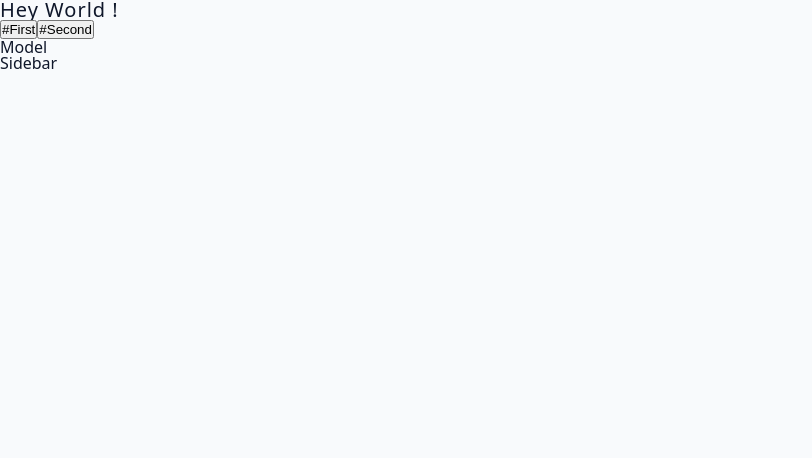
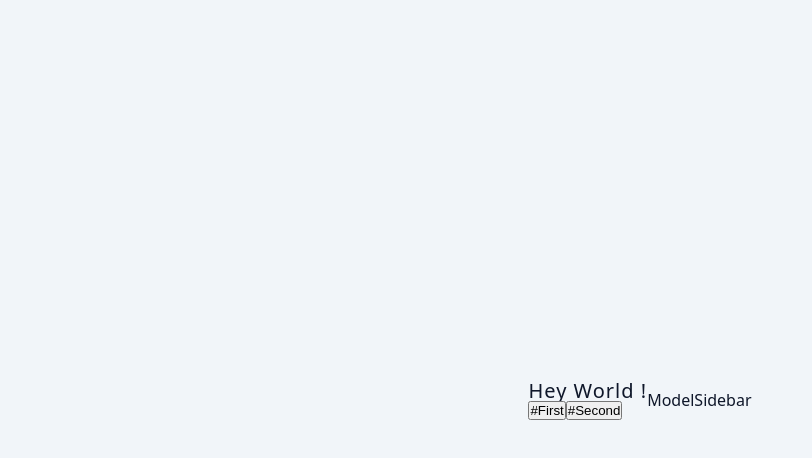
Before and after one commit to Boopalan-d3v/fundamental-projects, a React (Vite) app in the folder sidebar/: page / in a window 1280 px wide. Shown: the top 458 px of the page, without its empty margins (0-812 px from the left). Built offline with nearby package versions, Linux system fonts and the light colour scheme.

Commit message:
done basic CSS

```diff
--- a/sidebar/src/index.css
+++ b/sidebar/src/index.css
@@ -257,3 +257,35 @@ ul {
 Project CSS
 ===============
 */
+
+main{
+  min-height: 100vh;
+  display: flex;
+  justify-content: center;
+  align-items: center;
+  background: var(--grey-100);
+}
+
+.sidebar-toggle{
+  position: fixed;
+  top: 2rem;
+  left: 3rem;
+  font-size: 2rem;
+  background: transparent;
+  border-color: transparent;
+  color: var(--primary-500);
+  cursor: pointer;
+  animation: bounce 2s ease-in-out infinite;
+}
+
+@keyframes bounce{
+  0%{
+    transform: scale(1);
+  }
+  50%{
+    transform: scale(1.5);
+  }
+  100%{
+    transform: scale(1);
+  }
+}
```
